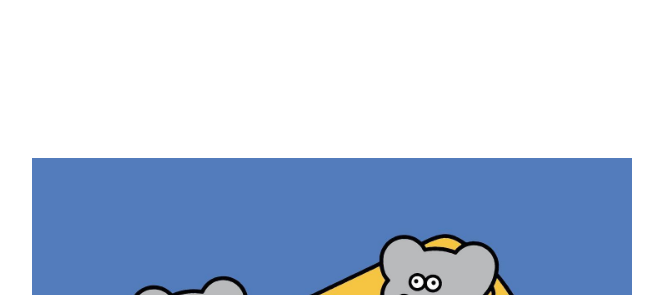
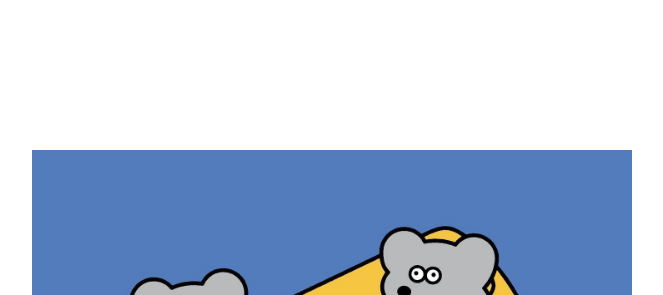
Before and after one commit to laurie8925/cheese-pursuit, a website: page index.html in a window 1280 px wide. Shown: the top 295 px of the page, without its empty margins (308-971 px from the left). Drawn offline with Linux system fonts and the light colour scheme.

Commit message:
fixed overflowing margin

```diff
--- a/styles.css
+++ b/styles.css
@@ -3,11 +3,11 @@
 }
 
 body {
-  overflow: hidden;
+  margin: 0;
 }
 
 main {
-  position: relative;
+  /* position: relative; */
   height: 100vh;
   display: flex;
   justify-content: center;
```
